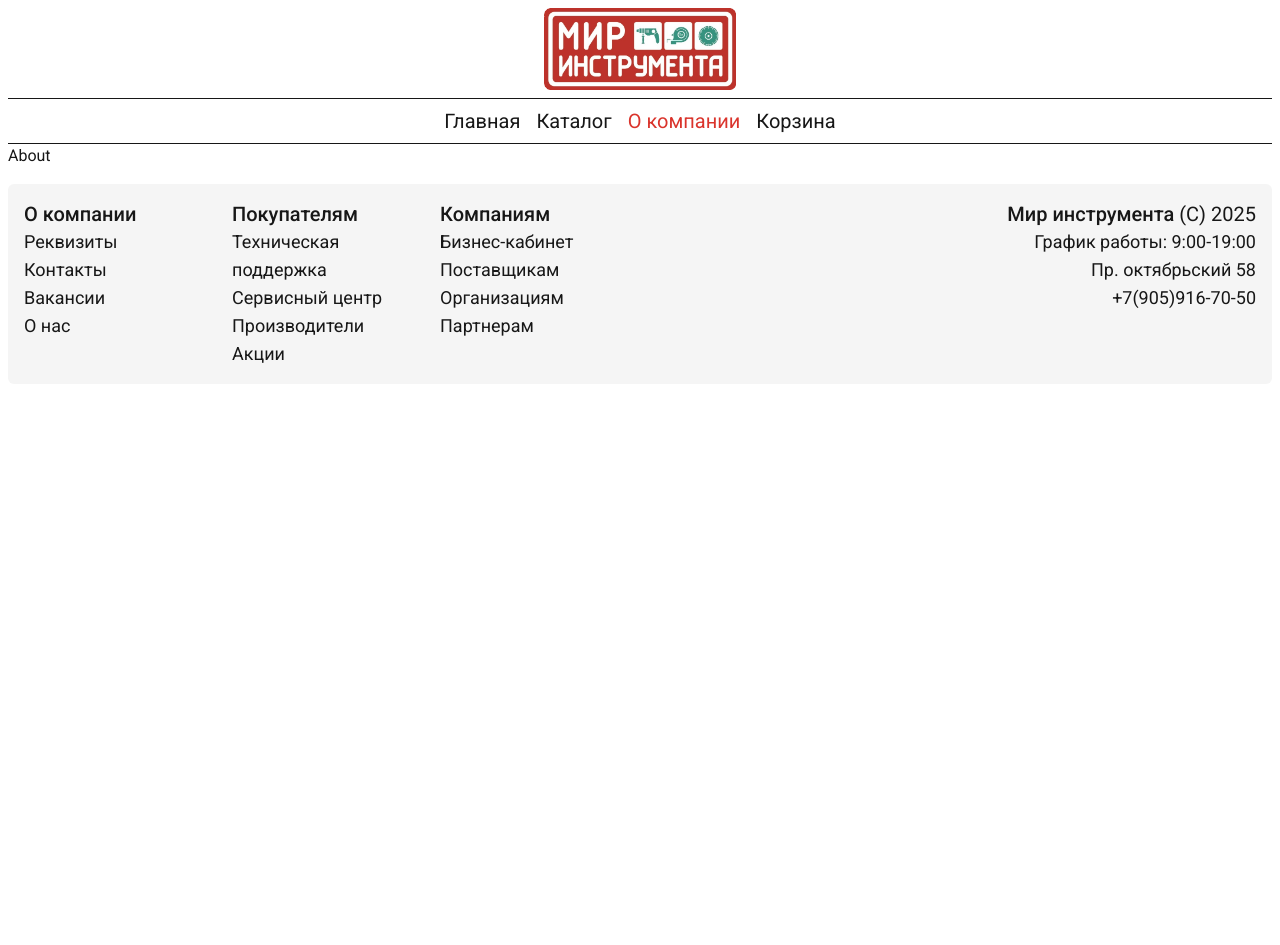
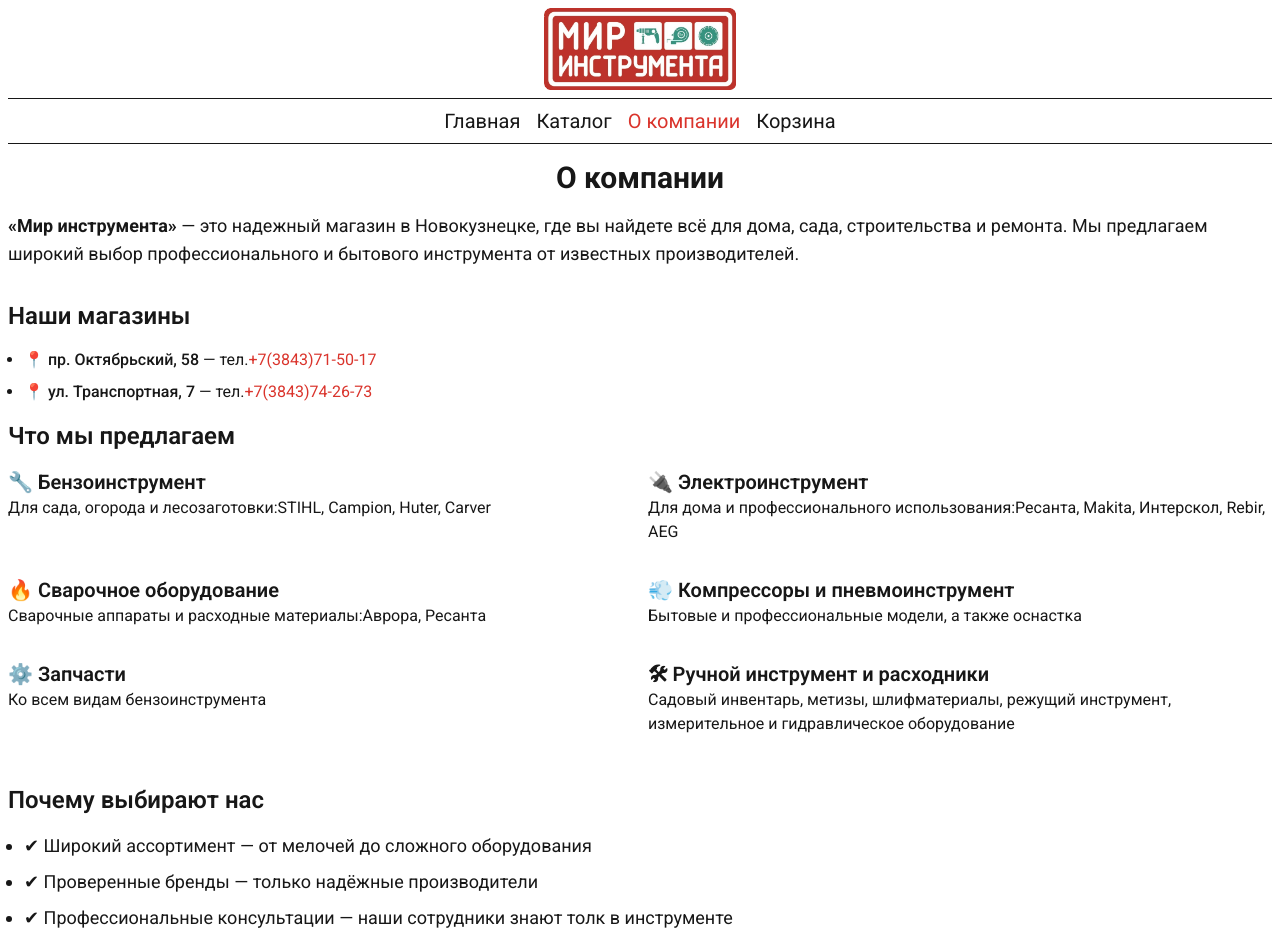
Before and after one commit to notnered/toolsmir-next, a Next.js app: page /about in a window 1280 px wide. Shown: the top 945 px of the page. Before the commit the page ends 800 px from the top, so only its background shows below. Built offline with nearby package versions, Linux system fonts and the light colour scheme.

Commit message:
created todo about page

```diff
--- /dev/null
+++ b/src/app/_components/AboutBlock/AboutBlock.tsx
@@ -0,0 +1,118 @@
+export default function AboutBlock() {
+    return (
+        <div className='my-4'>
+            <h1 className='text-3xl font-bold mb-4 text-center'>О компании</h1>
+
+            <p className='text-lg mb-4'>
+                <strong>«Мир инструмента»</strong> — это надежный магазин в
+                Новокузнецке, где вы найдете всё для дома, сада, строительства и
+                ремонта. Мы предлагаем широкий выбор профессионального и
+                бытового инструмента от известных производителей.
+            </p>
+
+            <div>
+                <h2 className='text-2xl font-semibold mt-8 mb-4'>
+                    Наши магазины
+                </h2>
+                <ul className='list-disc pl-4 mb-4 space-y-2'>
+                    <li>
+                        📍 <span className="font-medium">пр. Октябрьский, 58</span> — тел.
+                        <a
+                            href='tel:+73843715017'
+                            className='text-primary hover:underline'
+                        >
+                            +7(3843)71-50-17
+                        </a>
+                    </li>
+                    <li>
+                        📍 <span className="font-medium">ул. Транспортная, 7</span> — тел.
+                        <a
+                            href='tel:+73843742673'
+                            className='text-primary hover:underline'
+                        >
+                            +7(3843)74-26-73
+                        </a>
+                    </li>
+                </ul>
+            </div>
+
+            <div className='flex flex-col'>
+                <h2 className='text-2xl font-semibold mb-4'>
+                    Что мы предлагаем
+                </h2>
+                <div className='grid grid-cols-1 md:grid-cols-2 gap-4'>
+                    <div>
+                        <h3 className="text-xl font-semibold">🔧 Бензоинструмент</h3>
+                        <p className='mb-4'>
+                            Для сада, огорода и лесозаготовки:
+                            <span>STIHL, Campion, Huter, Carver</span>
+                        </p>
+                    </div>
+
+                    <div>
+                        <h3 className="text-xl font-semibold">🔌 Электроинструмент</h3>
+                        <p className='mb-4'>
+                            Для дома и профессионального использования:
+                            <span>Ресанта, Makita, Интерскол, Rebir, AEG</span>
+                        </p>
+                    </div>
+
+                    <div>
+                        <h3 className="text-xl font-semibold">🔥 Сварочное оборудование</h3>
+                        <p className='mb-4'>
+                            Сварочные аппараты и расходные материалы:
+                            <span>Аврора, Ресанта</span>
+                        </p>
+                    </div>
+
+                    <div>
+                        <h3 className="text-xl font-semibold">💨 Компрессоры и пневмоинструмент</h3>
+                        <p className='mb-4'>
+                            Бытовые и профессиональные модели, а также оснастка
+                        </p>
+                    </div>
+
+                    <div>
+                        <h3 className="text-xl font-semibold">⚙️ Запчасти</h3>
+                        <p className='mb-4'>Ко всем видам бензоинструмента</p>
+                    </div>
+
+                    <div>
+                        <h3 className="text-xl font-semibold">🛠 Ручной инструмент и расходники</h3>
+                        <p className='mb-4'>
+                            Садовый инвентарь, метизы, шлифматериалы, режущий
+                            инструмент, измерительное и гидравлическое
+                            оборудование
+                        </p>
+                    </div>
+
+                    <div></div>
+                </div>
+
+                <div className="my-4">
+                    <h2 className='text-2xl font-semibold mb-4'>
+                        Почему выбирают нас
+                    </h2>
+                    <ul className='list-disc pl-4 space-y-2 text-lg'>
+                        <li>
+                            ✔ Широкий ассортимент — от мелочей до сложного
+                            оборудования
+                        </li>
+                        <li>
+                            ✔ Проверенные бренды — только надёжные производители
+                        </li>
+                        <li>
+                            ✔ Профессиональные консультации — наши сотрудники
+                            знают толк в инструменте
+                        </li>
+                        <li>
+                            ✔ Доступные цены — для частных клиентов и
+                            организаций
+                        </li>
+                        <li>✔ Наличие на складе — без долгого ожидания</li>
+                    </ul>
+                </div>
+            </div>
+        </div>
+    );
+}
--- a/src/app/about/page.tsx
+++ b/src/app/about/page.tsx
@@ -1,14 +1,15 @@
+import AboutBlock from "../_components/AboutBlock/AboutBlock";
 import Footer from "../_components/Footer/Footer";
 import Nav from "../_components/Nav/Nav";
 
 export default function About(){
     return (
         <>
-        <Nav />
-        <main>
-            About
-        </main>
-        <Footer />
+            <Nav />
+            <main>
+                <AboutBlock />
+            </main>
+            <Footer />
         </>
     )
 }
```
